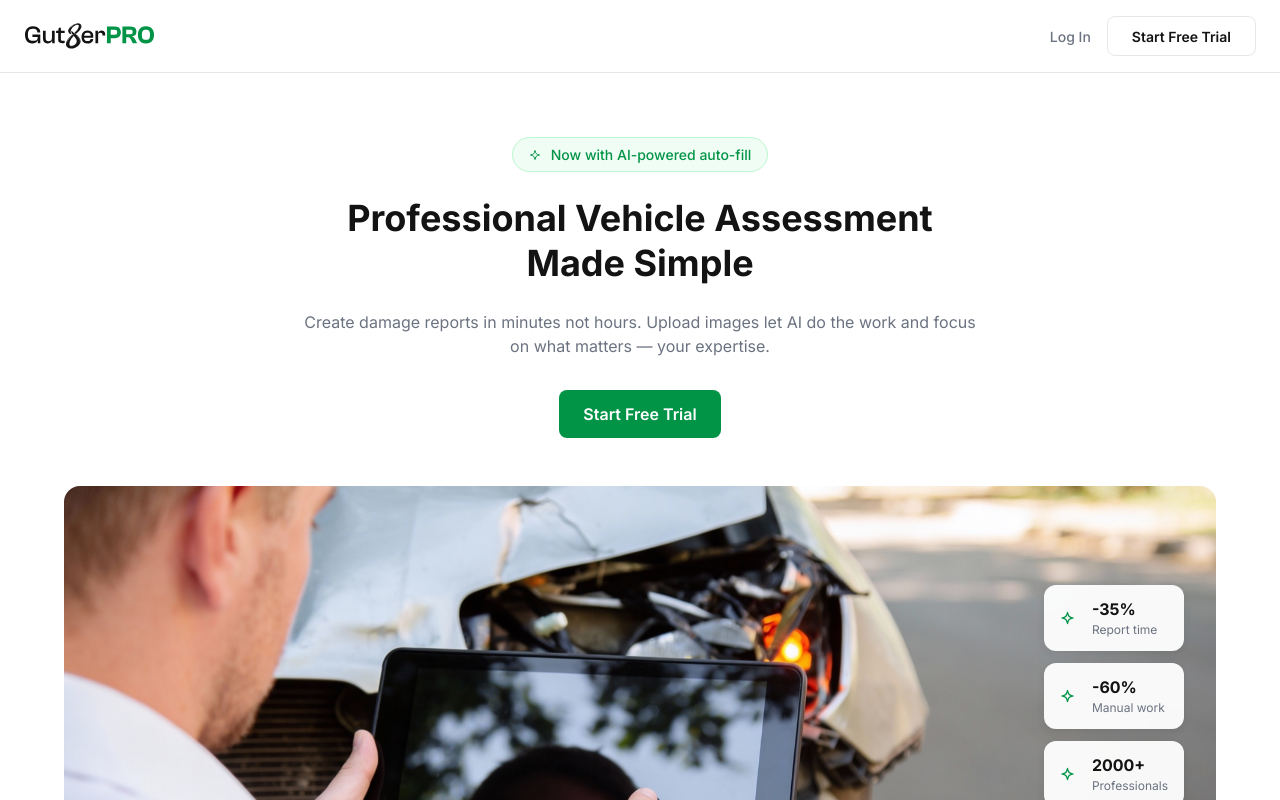
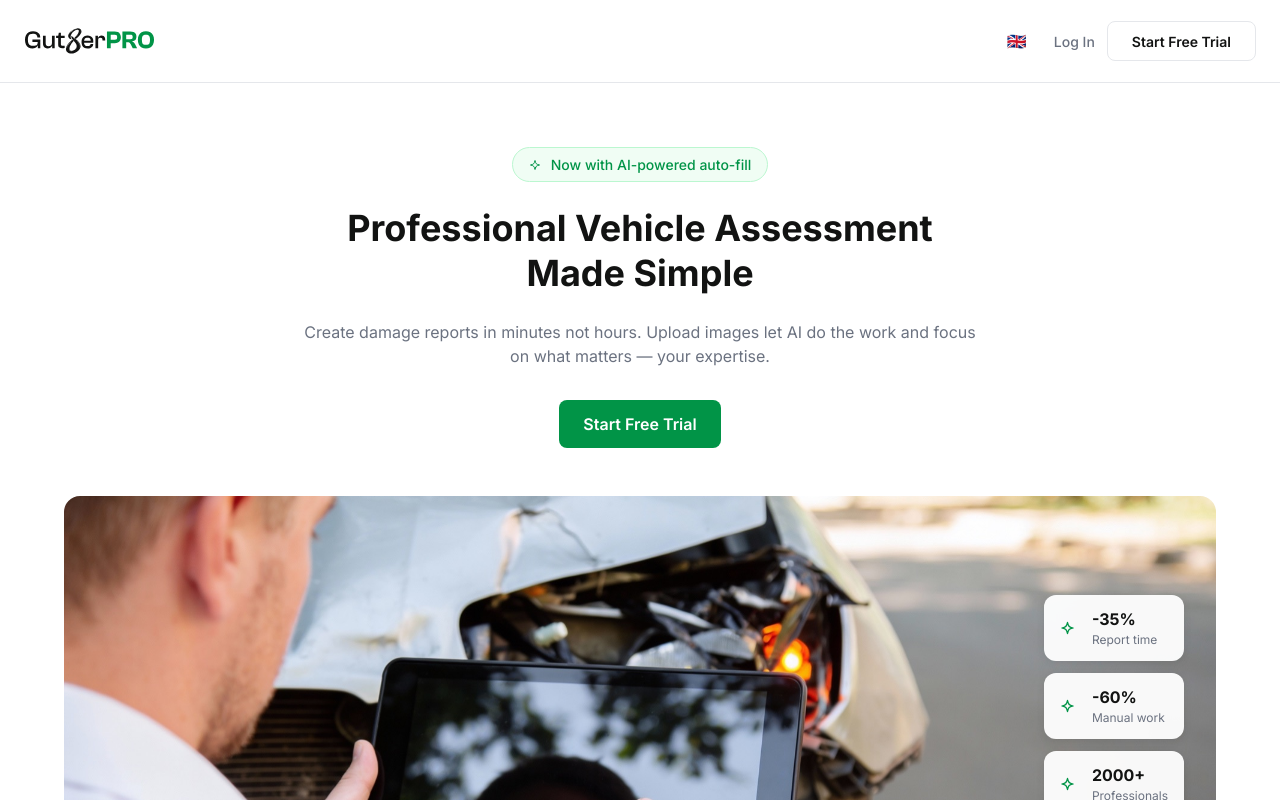
Before and after one commit to gut8er-pro/core, a Next.js app: page / in a window 1280 px wide. Shown: the top 800 px of the page. Built offline with nearby package versions, Linux system fonts and the light colour scheme; no server answers.

Commit message:
Move language switcher to nav bar, landing page, login, and signup pages

```diff
--- a/src/app/(auth)/login/page.tsx
+++ b/src/app/(auth)/login/page.tsx
@@ -5,6 +5,7 @@ import Image from 'next/image'
 import Link from 'next/link'
 import { useTranslations } from 'next-intl'
 import { useActionState, useState } from 'react'
+import { LanguageSwitcher } from '@/components/ui/language-switcher'
 import { login, signInWithApple, signInWithGoogle } from '@/lib/auth/actions'
 
 function LoginPage() {
@@ -58,7 +59,12 @@ function LoginPage() {
 			</div>
 
 			{/* Right login form */}
-			<div className="flex w-full flex-col items-center justify-center px-6 lg:w-1/2">
+			<div className="relative flex w-full flex-col items-center justify-center px-6 lg:w-1/2">
+				{/* Language switcher — top right */}
+				<div className="absolute right-4 top-4">
+					<LanguageSwitcher />
+				</div>
+
 				<div className="w-full max-w-[519px]">
 					{/* Mobile logo */}
 					<div className="mb-8 lg:hidden">
--- a/src/app/(auth)/signup/[step]/page.tsx
+++ b/src/app/(auth)/signup/[step]/page.tsx
@@ -7,6 +7,7 @@ import { CompleteStep } from '@/components/auth/complete-step'
 import { IntegrationsStep } from '@/components/auth/integrations-step'
 import { PersonalStep } from '@/components/auth/personal-step'
 import { PlanStep } from '@/components/auth/plan-step'
+import { LanguageSwitcher } from '@/components/ui/language-switcher'
 import { StepperSidebar } from '@/components/ui/stepper-sidebar'
 import { useSignupStore } from '@/stores/signup-store'
 
@@ -44,8 +45,13 @@ function SignupStepPage() {
 	const progressPercent = Math.min((stepNumber / 5) * 100, 100)
 
 	return (
-		<div className="flex h-screen">
+		<div className="relative flex h-screen">
 			<StepperSidebar steps={STEPS} currentStep={stepNumber} completedSteps={completedSteps} />
+
+			{/* Language switcher — top right */}
+			<div className="absolute right-4 top-4 z-10">
+				<LanguageSwitcher />
+			</div>
 
 			{/* Right panel: progress bar pinned at top, content scrolls below */}
 			<div className="flex flex-1 flex-col">
--- a/src/app/page.tsx
+++ b/src/app/page.tsx
@@ -6,6 +6,7 @@ import { useRouter } from 'next/navigation'
 import { useTranslations } from 'next-intl'
 import { Button } from '@/components/ui/button'
 import { CollapsibleSection } from '@/components/ui/collapsible-section'
+import { LanguageSwitcher } from '@/components/ui/language-switcher'
 import { useAuth } from '@/hooks/use-auth'
 import { cn } from '@/lib/utils'
 
@@ -141,7 +142,8 @@ function LandingPage() {
 					>
 						<Image src="/images/logo.svg" alt="Gut8erPRO" width={131} height={31} priority />
 					</button>
-					<nav className="flex items-center gap-4">
+					<nav className="flex items-center gap-3">
+						<LanguageSwitcher />
 						{!loading && isAuthenticated ? (
 							<Button size="md" onClick={() => router.push('/dashboard')}>
 								{tNav('dashboard')}
--- a/src/components/layout/top-nav-bar.tsx
+++ b/src/components/layout/top-nav-bar.tsx
@@ -134,8 +134,11 @@ function TopNavBar({
 				})}
 			</nav>
 
-			{/* Right: Bell + User */}
+			{/* Right: Language + Bell + User */}
 			<div className="flex items-center gap-1.5 sm:gap-2.5">
+				{/* Language switcher */}
+				<LanguageSwitcher />
+
 				{/* Notifications dropdown */}
 				<DropdownMenu>
 					<DropdownMenuTrigger asChild>
@@ -278,11 +281,6 @@ function TopNavBar({
 							onClick={() => onNavigate?.('/help')}
 						/>
 
-						{/* Language Switcher */}
-						<div className="border-t border-border px-3.5 py-3">
-							<LanguageSwitcher />
-						</div>
-
 						{/* Log Out */}
 						<button
 							type="button"
--- a/src/components/ui/language-switcher.tsx
+++ b/src/components/ui/language-switcher.tsx
@@ -2,17 +2,24 @@
 
 import { Globe } from 'lucide-react'
 import { useRouter } from 'next/navigation'
-import { useLocale, useTranslations } from 'next-intl'
+import { useLocale } from 'next-intl'
 import { useTransition } from 'react'
 import { LOCALE_COOKIE, type Locale } from '@/i18n/config'
+import { cn } from '@/lib/utils'
 
-function LanguageSwitcher() {
+type LanguageSwitcherProps = {
+	/** Compact: just a small button with flag/code. Full: wider with label text. */
+	variant?: 'compact' | 'full'
+	className?: string
+}
+
+function LanguageSwitcher({ variant = 'compact', className }: LanguageSwitcherProps) {
 	const locale = useLocale()
-	const _t = useTranslations('language')
 	const router = useRouter()
 	const [isPending, startTransition] = useTransition()
 
 	const nextLocale: Locale = locale === 'en' ? 'de' : 'en'
+	const currentFlag = locale === 'de' ? '🇩🇪' : '🇬🇧'
 	const label = locale === 'en' ? 'Deutsch' : 'English'
 
 	function switchLocale() {
@@ -22,15 +29,36 @@ function LanguageSwitcher() {
 		})
 	}
 
+	if (variant === 'full') {
+		return (
+			<button
+				type="button"
+				onClick={switchLocale}
+				disabled={isPending}
+				className={cn(
+					'flex w-full items-center gap-3 rounded-lg px-2.5 py-2 text-body-sm text-grey-100 transition-colors hover:bg-grey-25 hover:text-black disabled:opacity-50',
+					className,
+				)}
+			>
+				<Globe className="h-5 w-5 shrink-0" />
+				<span>{isPending ? '...' : label}</span>
+			</button>
+		)
+	}
+
 	return (
 		<button
 			type="button"
 			onClick={switchLocale}
 			disabled={isPending}
-			className="flex w-full items-center gap-3 rounded-lg px-2.5 py-2 text-body-sm text-grey-100 transition-colors hover:bg-grey-25 hover:text-black disabled:opacity-50"
+			className={cn(
+				'flex h-10 w-10 cursor-pointer items-center justify-center rounded-btn text-grey-100 transition-colors hover:bg-grey-25 hover:text-black disabled:opacity-50 sm:h-12.5 sm:w-12.5',
+				className,
+			)}
+			aria-label={`Switch to ${label}`}
+			title={label}
 		>
-			<Globe className="h-5 w-5 shrink-0" />
-			<span>{isPending ? '...' : label}</span>
+			<span className="text-body-sm sm:text-body">{isPending ? '...' : currentFlag}</span>
 		</button>
 	)
 }
```
